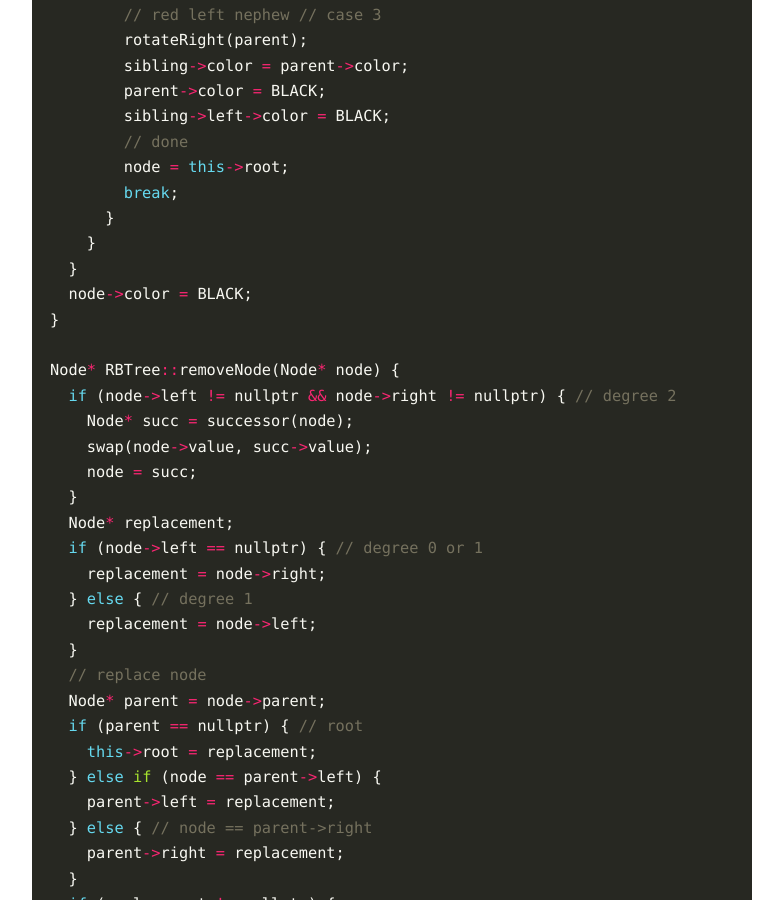
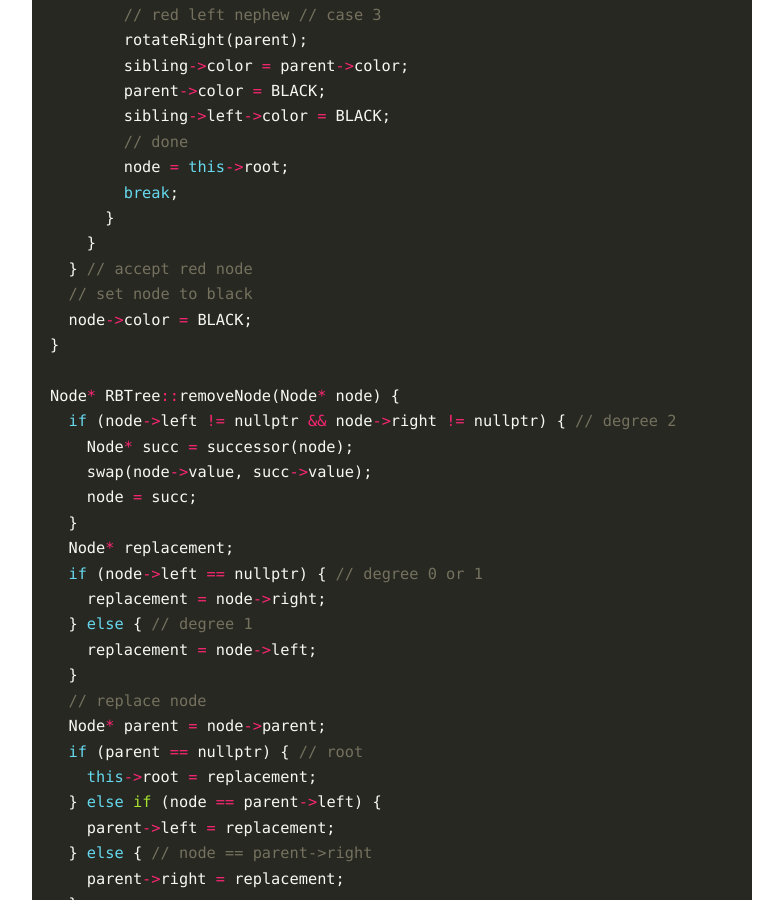
Before and after one commit to skylerlee/codelet, a Jekyll site: the page built from _posts/2016-02-19-red-black-tree.md, in a window 1280 px wide and 900 px high, scrolled down 8259 px. Shown: the whole window, without its empty margins (248-1031 px from the left). Built offline with Jekyll 4.4.1, drawn with Linux system fonts in a browser that asks for light colours; comment, search, counter and statistics services are not loaded.

Commit message:
Update comment

```diff
--- a/_posts/2016-02-19-red-black-tree.md
+++ b/_posts/2016-02-19-red-black-tree.md
@@ -323,7 +323,8 @@ void RBTree::fixDeletion(Node* node, Node* parent) {
         break;
       }
     }
-  }
+  } // accept red node
+  // set node to black
   node->color = BLACK;
 }
 
```
